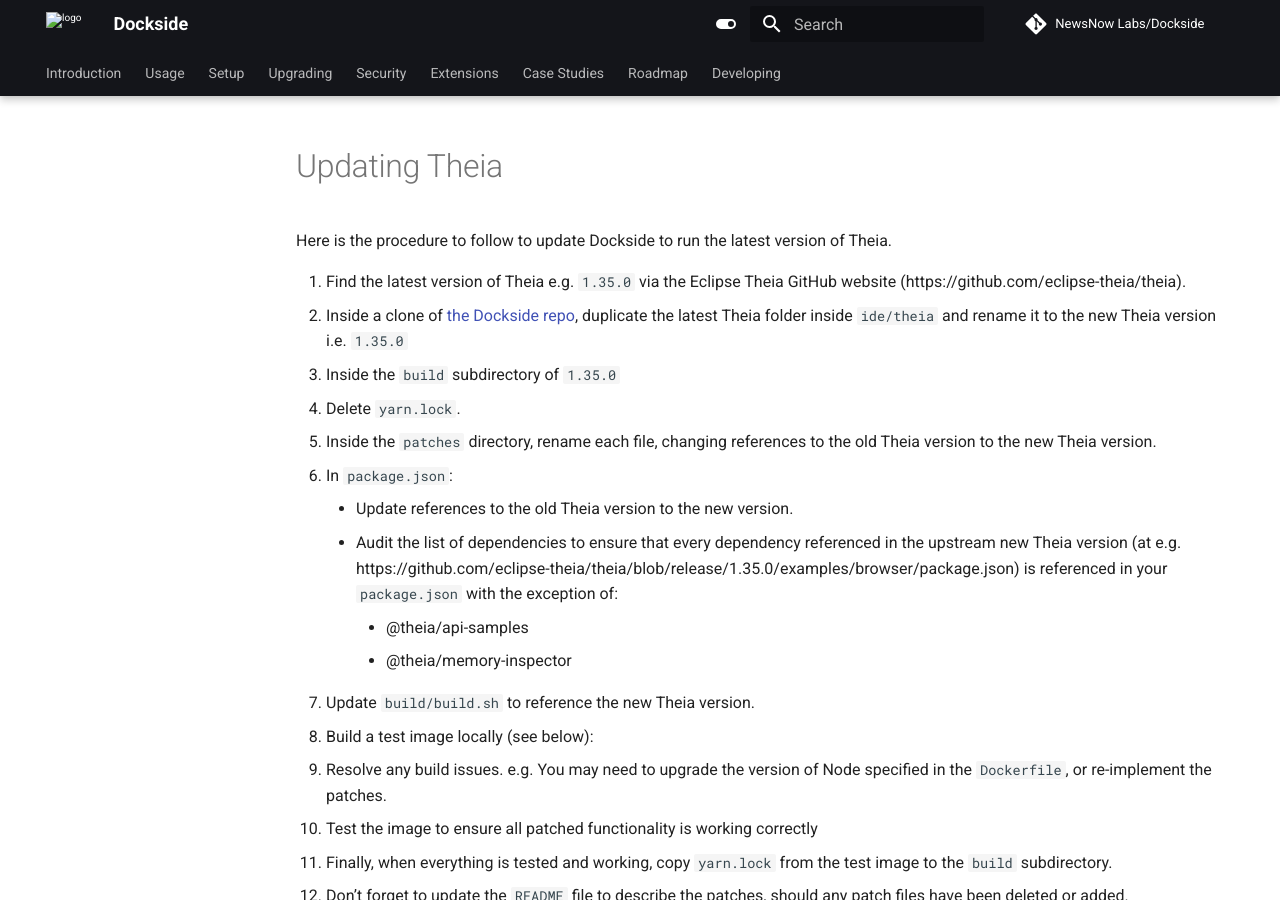
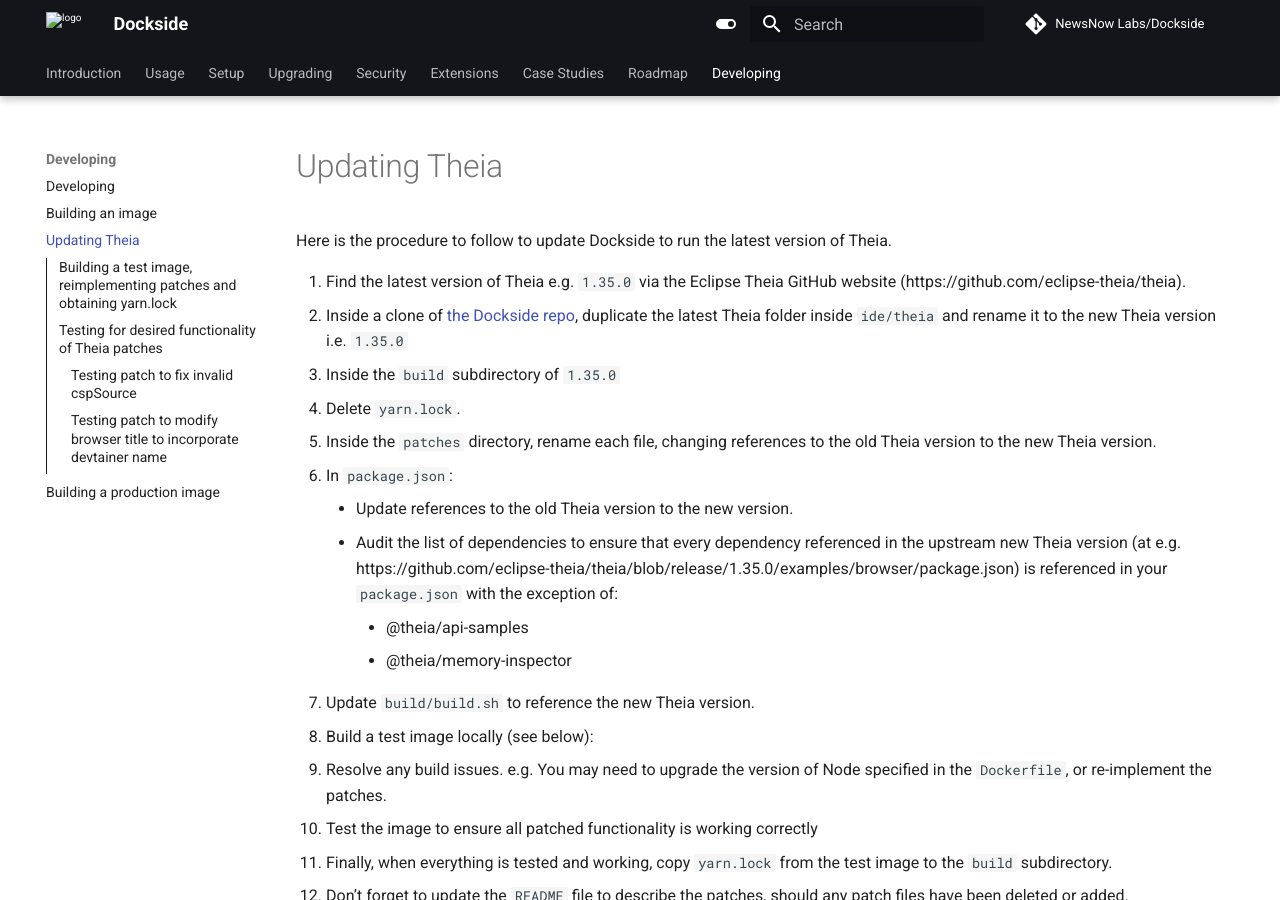
Before and after one commit to newsnowlabs/dockside, an MkDocs documentation site: the page built from docs/developing/updating-theia.md, in a window 1280 px wide and 900 px high. Built offline with MkDocs 1.6.1 and Material for MkDocs 9.7.7, drawn with Linux system fonts in a browser that asks for light colours; comment, search, counter and statistics services are not loaded.

Commit message:
Move development documentation to 'developing' subdirectory

```diff
--- a/mkdocs.yml
+++ b/mkdocs.yml
@@ -90,5 +90,7 @@ nav:
   - Case Studies: case-studies/NewsNow.md
   - Roadmap: roadmap.md
   - Developing:
-    - Developing: developing.md
-    - Building an image: building-image.md
+    - Developing: developing/developing.md
+    - Building an image: developing/building-image.md
+    - Updating Theia: developing/updating-theia.md
+    - Building a production image: developing/building-production-image.md
```
Also changed, not shown: docs/README.md (+2 -2 lines), docs/developing/building-image.md (renamed from docs/building-image.md), docs/developing/building-production-image.md (renamed from docs/building-production-image.md), docs/developing/developing.md (renamed from docs/developing.md), docs/developing/updating-theia.md (renamed from docs/updating-theia.md).
